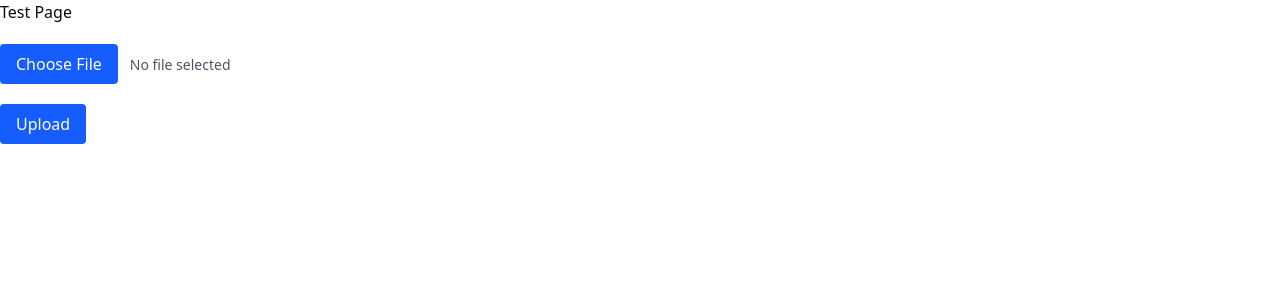
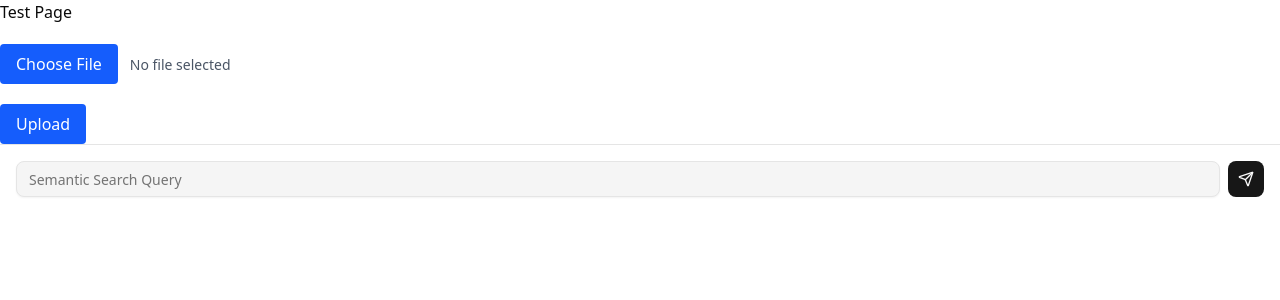
Before and after one commit to jackwillis517/MyNotebookLM, a Next.js app in the folder mynotebooklm/: page /test in a window 1280 px wide. Shown: the top 300 px of the page. Built offline with nearby package versions, Linux system fonts and the light colour scheme; no server answers.

Commit message:
Implemented simple test form for semantic search and fixed bug in semantica search SQL query.

```diff
--- a/mynotebooklm/actions/embed.ts
+++ b/mynotebooklm/actions/embed.ts
@@ -52,6 +52,7 @@ export async function embed(formData: FormData) {
     file_id,
     embedding: vectors[idx],
     metadata: chunk.metadata,
+    content: chunk.pageContent,
   }));
 
   try {
--- a/mynotebooklm/actions/semanticSearch.ts
+++ b/mynotebooklm/actions/semanticSearch.ts
@@ -20,22 +20,19 @@ export async function semanticSearch(
 
     const queryVector = await embeddingsModel.embedQuery(query);
 
+    const vectorString = `[${queryVector.join(',')}]`;
+
     const results = await db
       .select({
         file_id: embeddings.file_id,
+        content: embeddings.content,
         metadata: embeddings.metadata,
-        similarity: sql<number>`1 - (${embeddings.embedding} <=> ${sql`ARRAY[${sql.join(
-          queryVector.map((v) => sql`${v}`),
-          sql`, `,
-        )}]`}::vector)`,
+        similarity: sql<number>`1 - (${embeddings.embedding} <=> ${vectorString}::vector)`,
       })
       .from(embeddings)
       .innerJoin(files, eq(embeddings.file_id, files.id))
       .orderBy(
-        sql`${embeddings.embedding} <=> ARRAY[${sql.join(
-          queryVector.map((v) => sql`${v}`),
-          sql`, `,
-        )}]::vector`,
+        sql`${embeddings.embedding} <=> ${vectorString}::vector`,
       )
       .limit(topK);
 
@@ -43,6 +40,7 @@ export async function semanticSearch(
       .filter((r) => r.similarity >= minSimilarity)
       .map((r) => ({
         file_id: r.file_id!,
+        content: r.content,
         metadata: r.metadata,
         similarity: r.similarity,
       }));
--- a/mynotebooklm/components/UploadFile.tsx
+++ b/mynotebooklm/components/UploadFile.tsx
@@ -2,15 +2,25 @@
 import { useState } from "react";
 import { upload } from "@/actions/upload";
 import { embed } from "@/actions/embed";
+import { semanticSearch } from "@/actions/semanticSearch";
+import { Send } from "lucide-react";
+import { Button } from "@/components/ui/button";
+import { Input } from "@/components/ui/input";
 
 export default function UploadFile() {
   const [uploading, setUploading] = useState(false);
   const [message, setMessage] = useState("");
   const [fileName, setFileName] = useState("No file selected");
+  const [input, setInput] = useState("");
 
   const handleFileChange = (e: React.ChangeEvent<HTMLInputElement>) => {
     const file = e.target.files?.[0];
     setFileName(file ? file.name : "No file selected");
+  };
+
+  const handleSemanticSearch = async () => {
+    const result = await semanticSearch(input);
+    console.log(result);
   };
 
   const handleSubmit = async (e: React.FormEvent<HTMLFormElement>) => {
@@ -56,6 +66,7 @@ export default function UploadFile() {
   };
 
   return (
+    <>
       <form onSubmit={handleSubmit} className="space-y-4">
         <div>
           <div className="mb-5 mt-5">
@@ -90,5 +101,26 @@ export default function UploadFile() {
 
         {message && <p className="text-sm">{message}</p>}
       </form>
+
+      <div className="p-4 border-t border-panel-border">
+        <div className="flex gap-2">
+          <Input
+            value={input}
+            onChange={(e) => setInput(e.target.value)}
+            onKeyPress={(e) => e.key === "Enter" && handleSemanticSearch()}
+            placeholder="Semantic Search Query"
+            className="flex-1 bg-secondary border-border text-foreground placeholder:text-muted-foreground"
+          />
+          <Button
+            onClick={() => {
+              handleSemanticSearch();
+            }}
+            size="icon"
+          >
+            <Send className="h-5 w-5" />
+          </Button>
+        </div>
+      </div>
+    </>
   );
 }
--- a/mynotebooklm/db/schema.ts
+++ b/mynotebooklm/db/schema.ts
@@ -42,6 +42,7 @@ export const embeddings = pgTable("embeddings", {
   file_id: uuid("file_id").references(() => files.id, {
     onDelete: "cascade",
   }),
+  content: text("content").notNull(),
   embedding: vector("embedding", { dimensions: 1536 }),
   metadata: jsonb("metadata"),
   createdAt: timestamp("created_at").defaultNow().notNull(),
```
Lines whose indentation alone changed are shown as unchanged.
